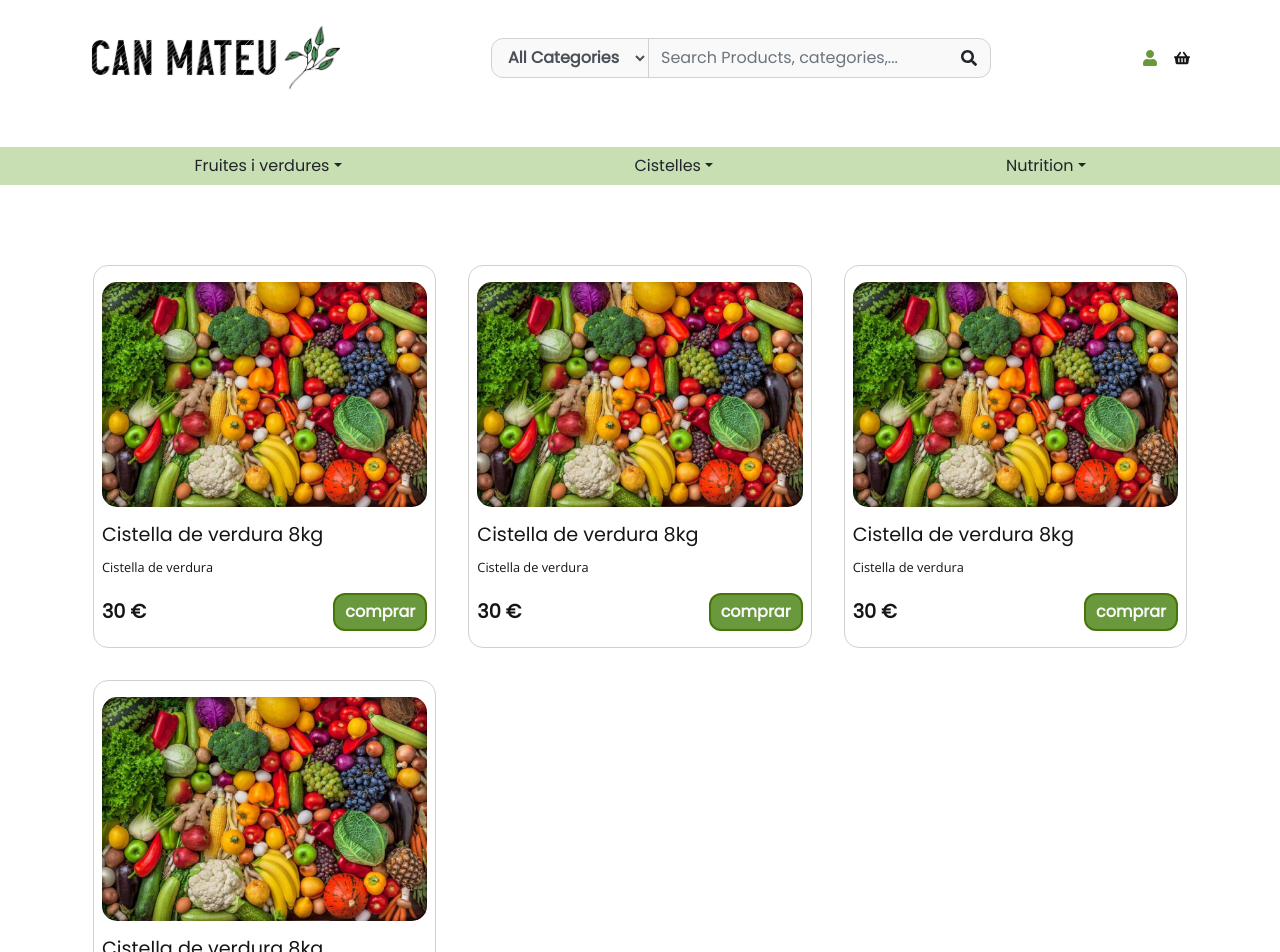
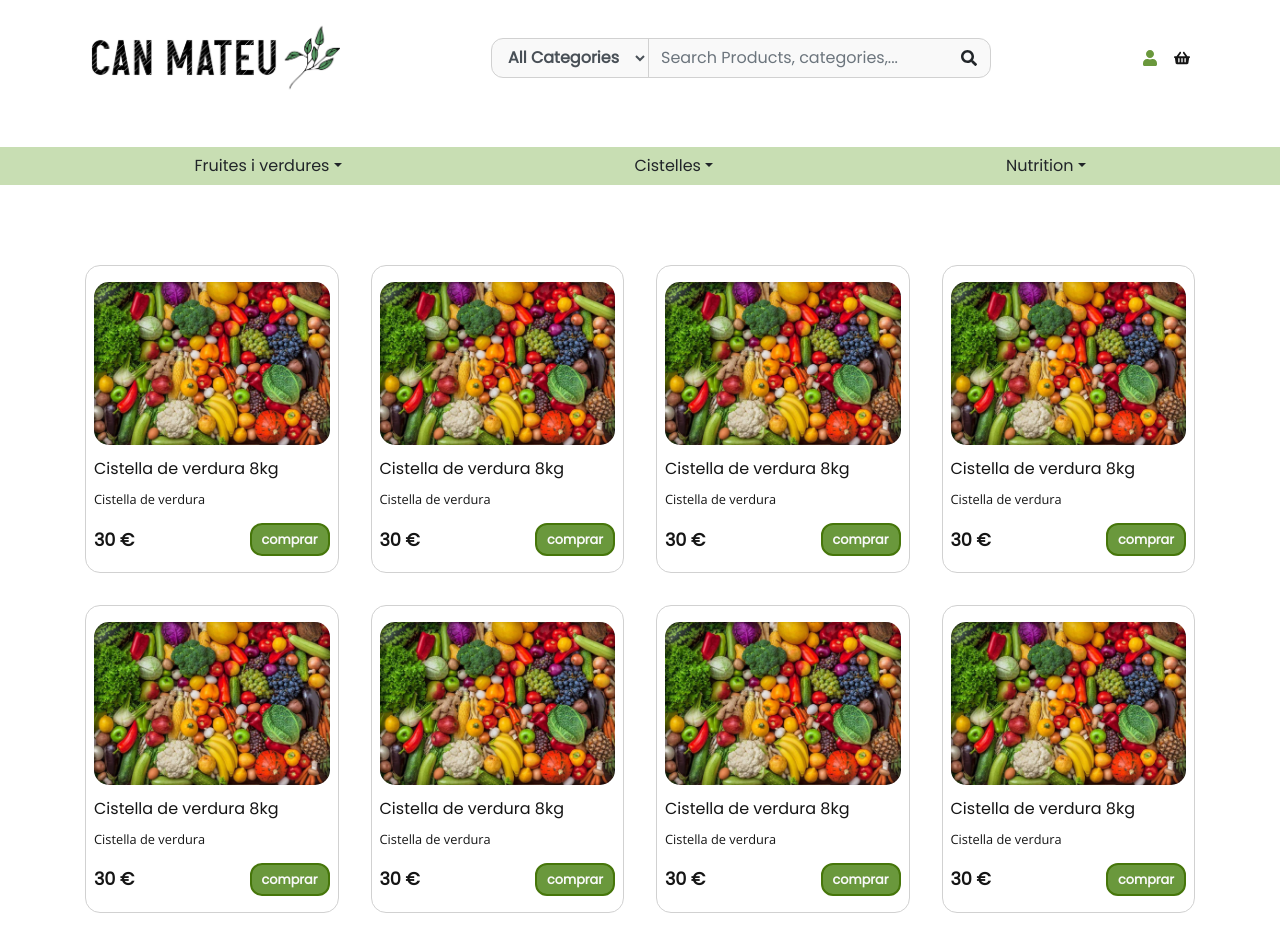
Before and after one commit to SalvadorSC/can-manel-front, a React (Create React App) app: page /product-list in a window 1280 px wide. Shown: the top 952 px of the page. Built offline with nearby package versions, Linux system fonts and the light colour scheme.

Commit message:
Contenidor global pels components i pàgines del switch + llista de productes amb cards més petites

```diff
--- a/src/global.css
+++ b/src/global.css
@@ -52,6 +52,5 @@ ul {
 /* SECTION GLOBAL CLASS */
 
 section {
-  padding-inline: 0.5rem;
   padding-block: 4rem;
 }
--- a/src/paginas/productList/ProductList.css
+++ b/src/paginas/productList/ProductList.css
@@ -2,7 +2,7 @@
   display: grid;
   gap: 2rem;
   grid-auto-flow: dense;
-  grid-template-columns: repeat(auto-fit, minmax(min(100%, 7rem), 1fr));
+  grid-template-columns: repeat(auto-fit, minmax(min(100%, 6rem), 1fr));
 }
 .card {
   grid-column: span 2;
@@ -14,28 +14,27 @@
 }
 .card-image {
   border-radius: 15px;
-  max-block-size: 100%;
 }
 .card-info {
-  padding-block: 16px;
+  padding-block: 14px;
   align-items: center;
 }
 .card-title {
   font-weight: 500;
-  font-size: clamp(1rem, 2vw, 1.2rem);
+  font-size: 1rem;
 }
 .card-description {
   font-family: "Open Sans";
-  font-size: clamp(0.8rem, 1.5vw, 0.8rem);
+  font-size: 0.8rem;
   margin-bottom: 0;
 }
 .card-price {
   font-weight: 600;
-  font-size: clamp(1rem, 2.5vw, 1.2rem);
+  font-size: 1.1rem;
 }
 .card-button {
   font-weight: bold;
-  font-size: clamp(1rem, 2.5vw, 1rem);
+  font-size: 0.8rem;
   border-radius: 12px;
   border-width: 2px;
   max-width: fit-content;
--- a/src/paginas/productList/ProductList.js
+++ b/src/paginas/productList/ProductList.js
@@ -66,6 +66,66 @@ export const ProductList = () => {
               <button className="button card-button">comprar</button>
             </div>
           </article>
+          <article className="card">
+            <img
+              className="card-image"
+              src={product}
+              alt="Cistella de fruites i verdures de l'hort"
+            ></img>
+            <div className="card-info">
+              <h4 className="card-title">Cistella de verdura 8kg</h4>
+              <p className="card-description">Cistella de verdura</p>
+            </div>
+            <div className="card-buy d-flex align-items-center justify-content-between">
+              <span className="card-price">30 €</span>
+              <button className="button card-button">comprar</button>
+            </div>
+          </article>
+          <article className="card">
+            <img
+              className="card-image"
+              src={product}
+              alt="Cistella de fruites i verdures de l'hort"
+            ></img>
+            <div className="card-info">
+              <h4 className="card-title">Cistella de verdura 8kg</h4>
+              <p className="card-description">Cistella de verdura</p>
+            </div>
+            <div className="card-buy d-flex align-items-center justify-content-between">
+              <span className="card-price">30 €</span>
+              <button className="button card-button">comprar</button>
+            </div>
+          </article>
+          <article className="card">
+            <img
+              className="card-image"
+              src={product}
+              alt="Cistella de fruites i verdures de l'hort"
+            ></img>
+            <div className="card-info">
+              <h4 className="card-title">Cistella de verdura 8kg</h4>
+              <p className="card-description">Cistella de verdura</p>
+            </div>
+            <div className="card-buy d-flex align-items-center justify-content-between">
+              <span className="card-price">30 €</span>
+              <button className="button card-button">comprar</button>
+            </div>
+          </article>
+          <article className="card">
+            <img
+              className="card-image"
+              src={product}
+              alt="Cistella de fruites i verdures de l'hort"
+            ></img>
+            <div className="card-info">
+              <h4 className="card-title">Cistella de verdura 8kg</h4>
+              <p className="card-description">Cistella de verdura</p>
+            </div>
+            <div className="card-buy d-flex align-items-center justify-content-between">
+              <span className="card-price">30 €</span>
+              <button className="button card-button">comprar</button>
+            </div>
+          </article>
         </div>
       </section>
     </>
```
